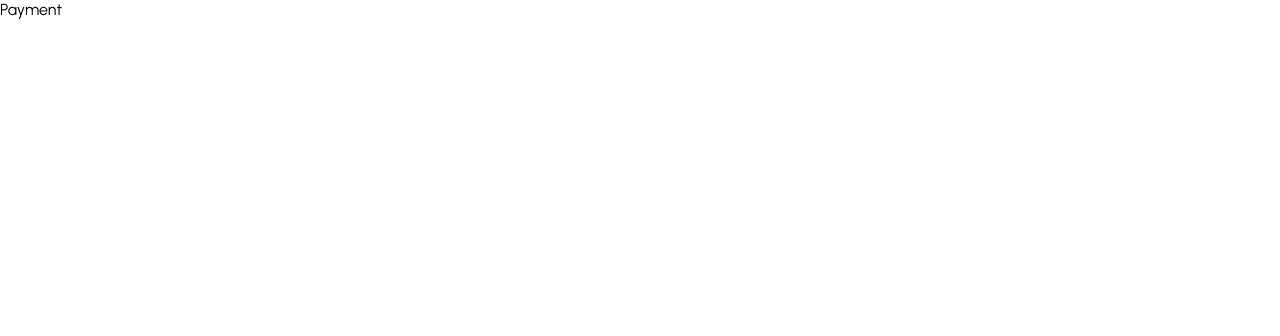
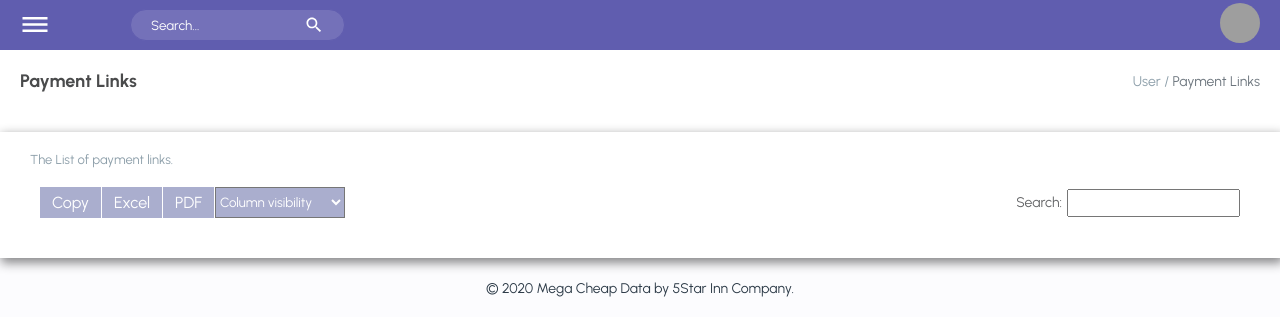
Before and after one commit to stivex001/MCD-Dashbord, a React (Create React App) app: page /payment in a window 1280 px wide. Shown: the top 336 px of the page. Built offline with nearby package versions, Linux system fonts and the light colour scheme; grey boxes are pictures that could not be loaded.

Commit message:
feat: implemented payment link page

```diff
--- /dev/null
+++ b/src/components/PaymentTable/PaymentTable.jsx
@@ -0,0 +1,91 @@
+import Table from "@mui/material/Table";
+import TableBody from "@mui/material/TableBody";
+import TableCell from "@mui/material/TableCell";
+import TableContainer from "@mui/material/TableContainer";
+import TableHead from "@mui/material/TableHead";
+import TableRow from "@mui/material/TableRow";
+import Paper from "@mui/material/Paper";
+import styled from "styled-components";
+import { pendingTransactions } from "../table/tableData";
+import Button from "../UI/Button";
+
+const Container = styled.div``;
+const Span = styled.span`
+  color: #fff;
+  padding: 2.6px 4.2px;
+  font-size: 10.5px;
+  border-radius: 5px;
+`;
+const BtnConatiner = styled.div`
+display: flex;
+flex-direction: column;
+gap: 10px;
+
+`;
+
+const PaymentTable = () => {
+  return (
+    <Container>
+      <TableContainer component={Paper}>
+        <Table sx={{ minWidth: 650 }} aria-label="simple table">
+          <TableHead>
+            <TableRow style={{ backgroundColor: "#f3f2f7" }}>
+              <TableCell style={{ color: "#8281cc" }}>id</TableCell>
+              <TableCell style={{ color: "#8281cc" }}>Ref</TableCell>
+              <TableCell style={{ color: "#8281cc" }}>Amount</TableCell>
+              <TableCell style={{ color: "#8281cc" }}>Description</TableCell>
+              <TableCell style={{ color: "#8281cc" }}>Status</TableCell>
+              <TableCell style={{ color: "#8281cc" }}>Date</TableCell>
+              <TableCell style={{ color: "#8281cc" }}>I.P </TableCell>
+              <TableCell style={{ color: "#8281cc" }}>Server</TableCell>
+              <TableCell style={{ color: "#8281cc" }}>
+                Server Response
+              </TableCell>
+              <TableCell style={{ color: "#8281cc" }}>Action</TableCell>
+            </TableRow>
+          </TableHead>
+          <TableBody>
+            {pendingTransactions.map((row) => (
+              <TableRow key={row.id} style={{ backgroundColor: "#f3f2f7" }}>
+                <TableCell style={{ color: "#8887a9" }}>{row.id}</TableCell>
+                <TableCell style={{ color: "#8887a9" }}>{row.ref}</TableCell>
+                <TableCell style={{ color: "#8887a9" }}>
+                  #{row.amount}
+                </TableCell>
+                <TableCell style={{ color: "#8887a9" }}>
+                  {row.username} {row.desc}
+                </TableCell>
+                <TableCell style={{ color: "#8887a9" }}>
+                  <Span
+                    style={{
+                      backgroundColor: `${
+                        row.status === "successful" ? "#33cdff" : "#f96e5b"
+                      }`,
+                    }}
+                  >
+                    {row.status}
+                  </Span>
+                </TableCell>
+                <TableCell style={{ color: "#8887a9" }}>{row.date}</TableCell>
+                <TableCell style={{ color: "#8887a9" }}>{row.ip}</TableCell>
+                <TableCell style={{ color: "#8887a9" }}>{row.server}</TableCell>
+                <TableCell style={{ color: "#8887a9" }}>
+                  {row.serverRes}
+                </TableCell>
+                <TableCell style={{ color: "#8887a9" }}>
+                  <BtnConatiner>
+                    <Button title="Re-process" />
+                    <Button title="Mark Delivered" />
+                    <Button title="Reverse Transaction" />
+                  </BtnConatiner>
+                </TableCell>
+              </TableRow>
+            ))}
+          </TableBody>
+        </Table>
+      </TableContainer>
+    </Container>
+  );
+};
+
+export default PaymentTable;
--- a/src/pages/Payment/Payment.jsx
+++ b/src/pages/Payment/Payment.jsx
@@ -1,9 +1,117 @@
-import React from 'react'
+import { Link } from "react-router-dom";
+import styled from "styled-components";
+import Footer from "../../components/footer/Footer";
+import PaymentTable from "../../components/PaymentTable/PaymentTable";
+import Topbar from "../../components/Topbar/Topbar";
+import { Desc, DescP, DescSpan, H3 } from "../transaction/transHistory.styles";
+
+const Container = styled.div``;
+const Wrapper = styled.div`
+  padding: 20px;
+`;
+const TableWrapper = styled.div`
+  background-color: #fff;
+  box-shadow: 2px 4px 10px 1px rgba(0, 0, 0, 0.47);
+  -webkit-box-shadow: 2px 4px 10px 1px rgba(0, 0, 0, 0.47);
+  -moz-box-shadow: 2px 4px 10px 1pxrgba (235, 180, 180, 0.47);
+  padding: 20px 30px;
+`;
+const P = styled.p`
+  font-size: 13px;
+  color: #8c9ea9;
+`;
+const BtnWrapper = styled.div`
+  display: flex;
+  justify-content: space-between;
+  align-items: center;
+  margin: 20px 10px;
+`;
+const BtnList = styled.ul`
+  display: flex;
+  gap: 1px;
+`;
+const BtnItem = styled.li`
+list-style: none;
+background-color: #aaaece;
+  padding: 6px 12px;
+  color: #fff;
+`;
+const Select = styled.select`
+background-color: #aaaece;
+color: #fff;
+outline: none;
+`;
+const Option = styled.option``;
+const BarSearch = styled.div`
+display: flex;
+align-items: center;
+gap: 5px;
+`;
+const Span = styled.span`
+color: #636466;
+font-size: 14px;
+`;
+const Input = styled.input`
+padding: 4px 8px;
+outline: none;
+`;
 
 const Payment = () => {
   return (
-    <div>Payment</div>
-  )
-}
+    <Container>
+      <Topbar />
+      <Wrapper>
+        <Desc>
+          <H3>Payment Links</H3>
+          <DescP>
+            User / <DescSpan>Payment Links</DescSpan>
+          </DescP>
+        </Desc>
+      </Wrapper>
+      <TableWrapper>
+        <P>The List of payment links.</P>
+        <BtnWrapper>
+          <BtnList>
+            <BtnItem>
+              {" "}
+              <Link style={{ textDecoration: "none", color: "inherit" }}>
+                Copy
+              </Link>
+            </BtnItem>
 
-export default Payment
+            <BtnItem>
+              {" "}
+              <Link style={{ textDecoration: "none", color: "inherit" }}>
+                Excel
+              </Link>
+            </BtnItem>
+            <BtnItem>
+              {" "}
+              <Link style={{ textDecoration: "none", color: "inherit" }}>
+                PDF
+              </Link>
+            </BtnItem>
+            <Select name="" id="">
+              <Option value="">Column visibility</Option>
+              <Option value="">Reseller Reference</Option>
+              <Option value="">Amount</Option>
+              <Option value="">Customer Email</Option>
+              <Option value="">Reference</Option>
+              <Option value="">Date</Option>
+              <Option value="">Status</Option>
+            </Select>
+          </BtnList>
+          <BarSearch>
+            <Span>Search:</Span>
+            <Input type="text" />
+          </BarSearch>
+        </BtnWrapper>
+      </TableWrapper>
+
+      {/* <PaymentTable /> */}
+      <Footer />
+    </Container>
+  );
+};
+
+export default Payment;
```
